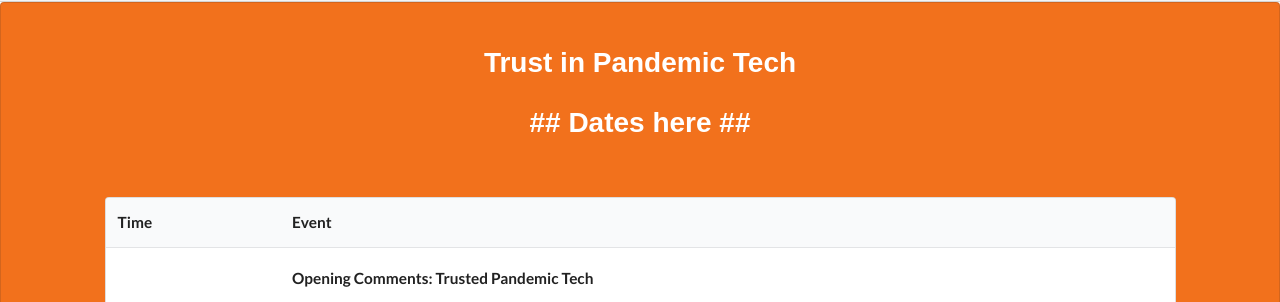
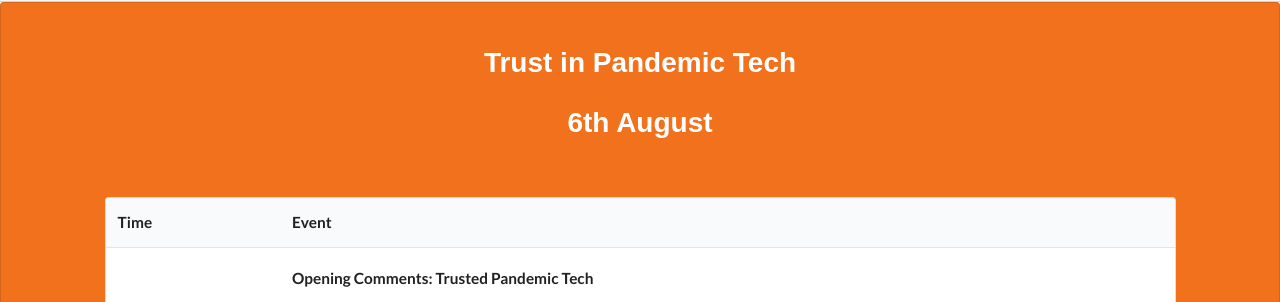
Before and after one commit to responsible-data-summit/events, a Jekyll site: the page built from agenda-0806.html, in a window 1280 px wide. Shown: the part 120-422 px from the top of the page. Built offline with Jekyll 4.4.1, drawn with Linux system fonts in a browser that asks for light colours; some web fonts are replaced; comment, search, counter and statistics services are not loaded.

Commit message:
update the main date

```diff
--- a/agenda-0806.html
+++ b/agenda-0806.html
@@ -6,7 +6,7 @@ title: Agenda
 <section id="a0728" class="ui segment center aligned" style="background-color: rgba(242, 113, 28, 1);">
     <div class="ui container center aligned agenda">
         <h1> Trust in Pandemic Tech </h1>
-        <h1> ## Dates here ## </h1>
+        <h1> 6th August </h1>
     </div>
     <div class="ui container left aligned agenda">
         <table class="ui striped large table">
```
